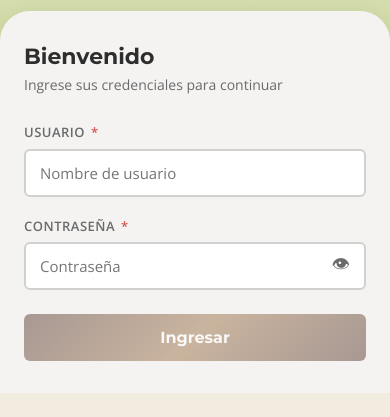
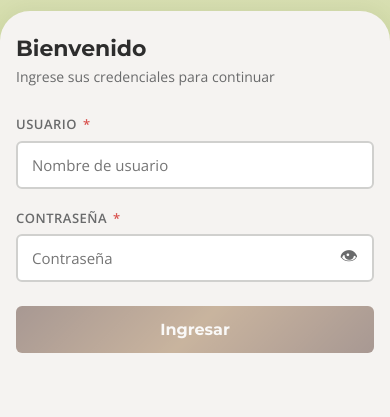
Before and after one commit to Hildara67/styrax, an Electron app: page public/index.html in a window 390 px wide. Shown: the part 582-999 px from the top of the page. Before the commit the page ends 975 px from the top, so only its background shows below. Drawn offline with nearby package versions, Linux system fonts and the light colour scheme.

Commit message:
Fix mobile login: allow scroll, min-height auto, more bottom padding

```diff
--- a/public/css/estilos.css
+++ b/public/css/estilos.css
@@ -386,6 +386,7 @@ h1, h2, h3, h4, h5 {
   .login-main {
     display: flex;
     flex-direction: column;
+    min-height: auto;
   }
   .login-brand {
     position: relative;
@@ -411,7 +412,7 @@ h1, h2, h3, h4, h5 {
     width: 100%;
     border-radius: 30px 30px 0 0;
     box-shadow: 0 -4px 20px rgba(0,0,0,0.04);
-    padding: 32px 24px;
+    padding: 32px 24px 48px;
     margin-top: -10px;
   }
   .brand-title {
@@ -423,6 +424,18 @@ h1, h2, h3, h4, h5 {
   }
   .form-card h2 {
     font-size: 22px;
+  }
+}
+
+@media (max-width: 768px) {
+  .login-form-panel {
+    padding-bottom: 64px;
+  }
+}
+
+@media (max-width: 480px) {
+  .login-form-panel {
+    padding: 24px 16px 64px;
   }
 }
 
@@ -447,7 +460,7 @@ h1, h2, h3, h4, h5 {
     display: none;
   }
   .login-form-panel {
-    padding: 20px 20px;
+    padding: 20px 20px 64px;
   }
   .form-card h2 {
     font-size: 20px;
@@ -493,7 +506,7 @@ h1, h2, h3, h4, h5 {
     margin-bottom: 12px;
   }
   .login-form-panel {
-    padding: 14px 16px;
+    padding: 14px 16px 64px;
   }
   .form-card .form-sub {
     display: none;
```
